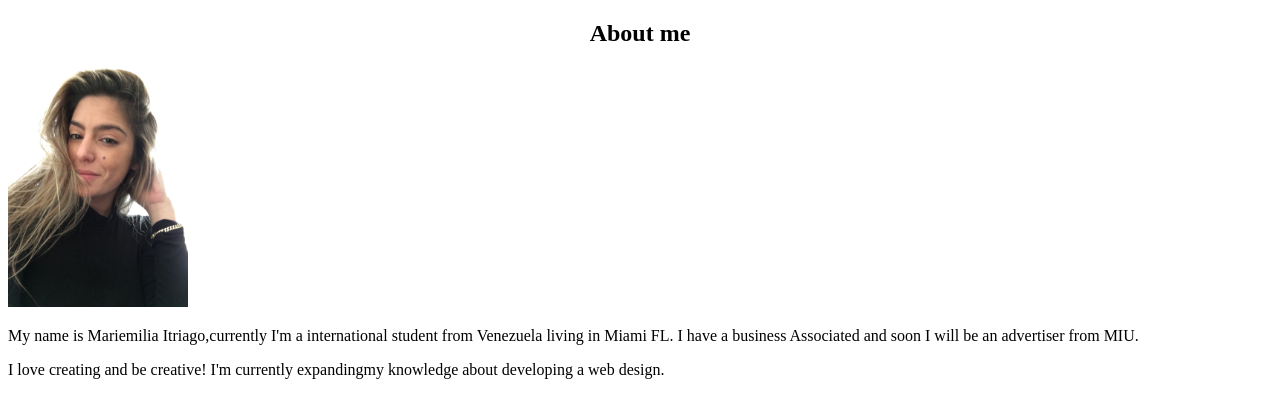
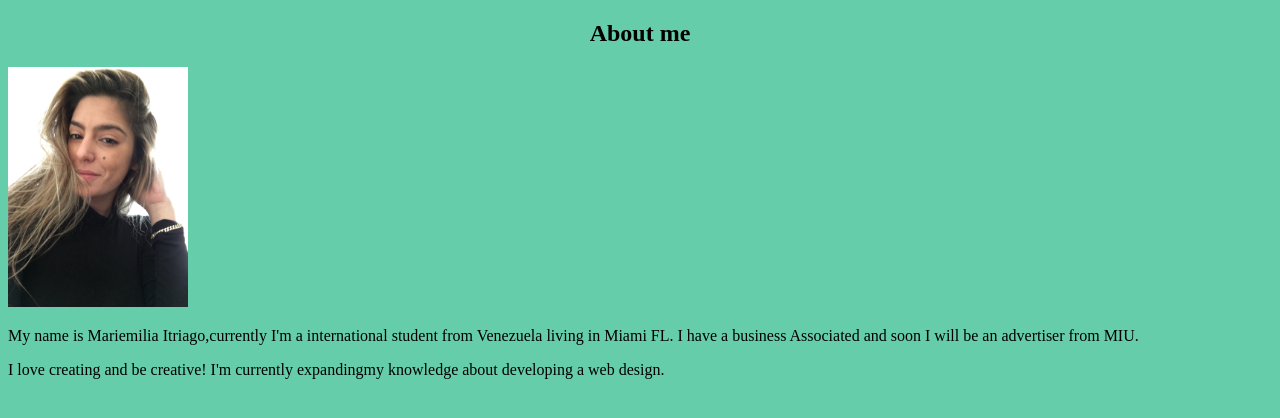
Before and after one commit to mitriago/mitriago.github.io, a plain HTML site: page about.html in a window 1280 px wide. Drawn offline with Linux system fonts and the light colour scheme.

Commit message:
Update about.html

```diff
--- a/about.html
+++ b/about.html
@@ -4,6 +4,14 @@
 <title>Mariemilia</title>
 <link href="https://fonts.googleapis.com/css?family=Bitter" rel="stylesheet" type= "text/css">
 </head>
+
+<style>
+html {
+  background-color: mediumAquamarine;
+  background-size: cover;
+  height: 800px ;
+    }
+</style>
 
 <body>
 <section>
```
